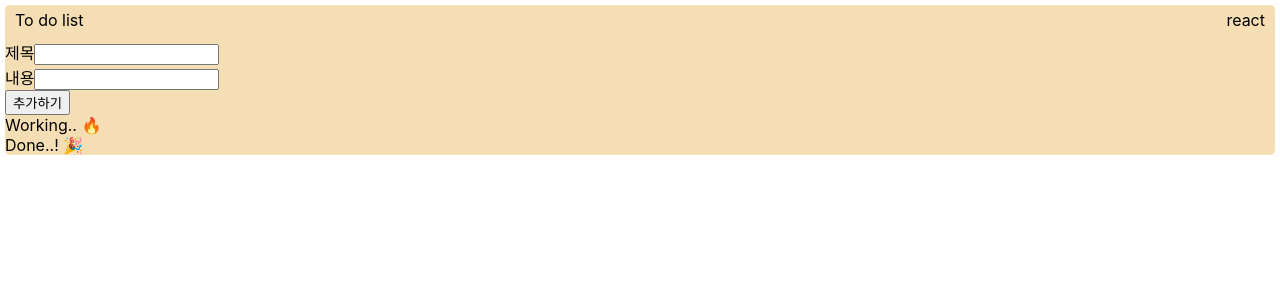
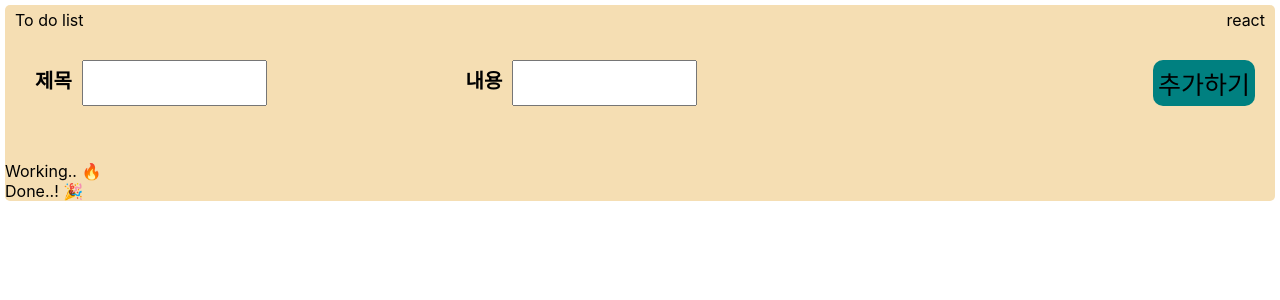
Before and after one commit to Brain-organizer/todolist, a React (Create React App) app: page / in a window 1280 px wide. Shown: the top 300 px of the page. Built offline with nearby package versions, Linux system fonts and the light colour scheme.

Commit message:
input 디자인 완료

```diff
--- a/src/Addtodo.css
+++ b/src/Addtodo.css
@@ -0,0 +1,29 @@
+.inputboxes{
+  padding: 20px 20px;
+  margin-bottom: 35px;
+}
+.inputboxes{
+  display: flex;
+  justify-content: flex-start;
+}
+.inputbox{
+  flex-basis: 35%;
+}
+.inputboxes button{
+  margin-left: auto;
+  background-color:teal;
+  border: none;
+  border-radius: 10px;
+  font-size: 25px;
+  padding: 5px 5px;
+}
+
+.inputbox{
+  display: flex;
+
+}
+.inputbox>.text{
+  padding: 5px 10px;
+  font-size: 20px;
+  font-weight: bold;
+}
--- a/src/Addtodo.jsx
+++ b/src/Addtodo.jsx
@@ -7,7 +7,9 @@ function TextInput({ description, value, setValue }) {
   }
   return (
     <div className='inputbox'>
-      {description}
+      <div className='text'>
+        {description}
+      </div>
       <input value={value} className='titleinput' onChange={(event) => setState(setValue, event.target.value)}></input>
     </div>
   )
```
